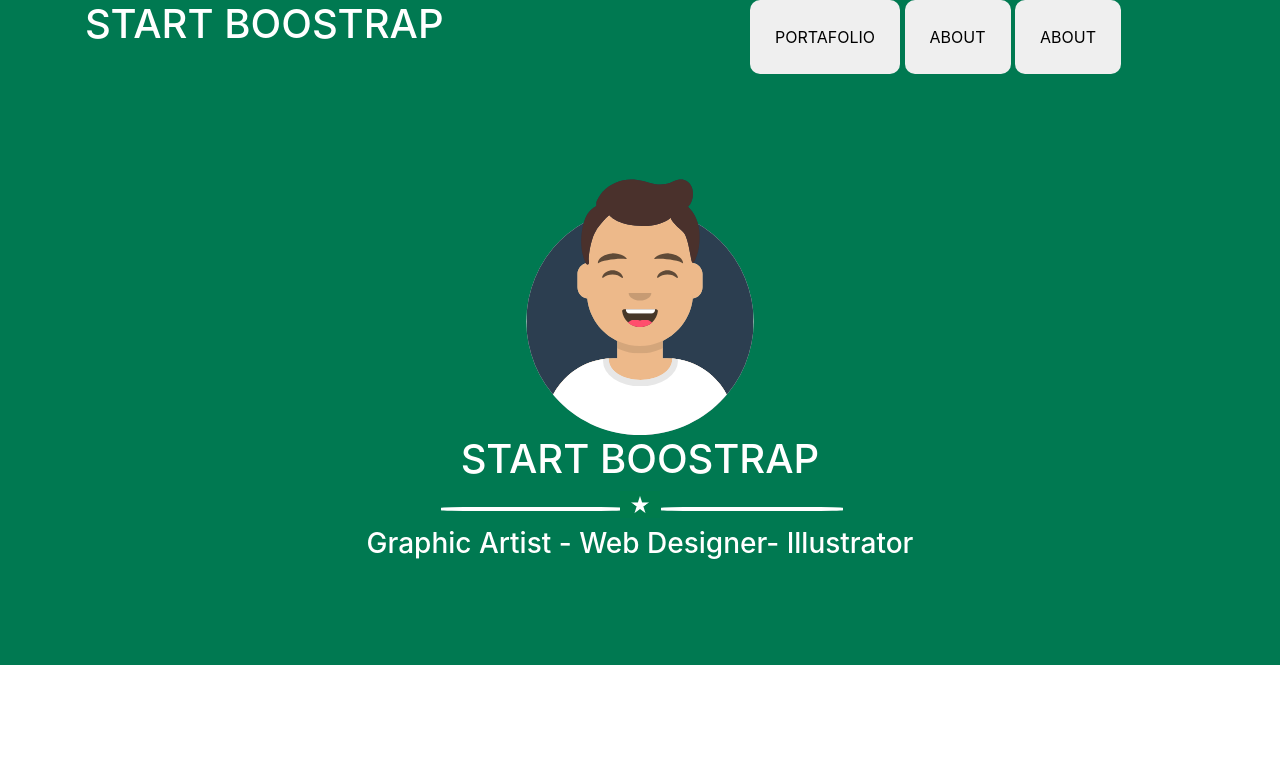
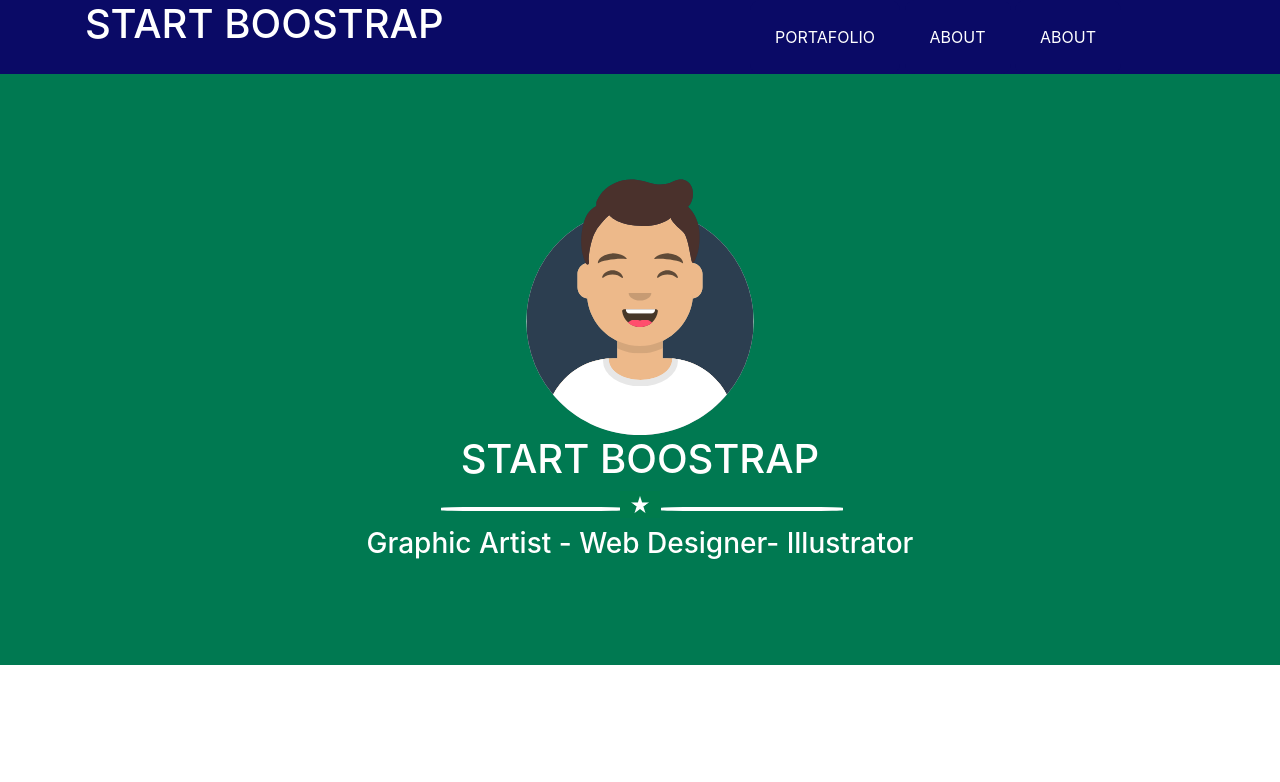
Before and after one commit to SebastianT2006/Starboost, a plain HTML site: page index.html in a window 1280 px wide. Shown: the top 782 px of the page. Drawn offline with nearby package versions, Linux system fonts and the light colour scheme.

Commit message:
Add files via upload

```diff
--- a/stylePro.css
+++ b/stylePro.css
@@ -2,8 +2,9 @@ body{
     background-color: rgb(0, 121, 81);
 
 }
-
-
+.barra {
+    background-color: rgb(10, 10, 102);
+}
     button {
   position: relative;
   padding: 25px;
@@ -12,11 +13,6 @@ body{
   overflow: hidden;
   transition: transform 0.3s ease;
 }
-
-
-
-
-
 button::after {
   content: "";
     position: absolute;
@@ -29,28 +25,23 @@ button::after {
   transition: background-color 0.6s ease;
 }
 
-
 button:hover::after {
   background-color: rgba(127, 255, 212, 0.7);
 }
-
 .titulo {
     color: white;
 }
 .titulo2 {
     color: rgb(0, 0, 0);
-
 }
 .titulo3 {
     color: white;
-
 }
 .linea {
     border: 2px solid white;
     width: 40%;
     border-radius: 20%;
     margin-left: 80%;
-
 
 }
 .linea2 {
@@ -114,8 +105,6 @@ button:hover::after {
     border: none;
 }
 .boton4 {
-
-
     width: 350px;
     height: 288px;
     margin: 10px;
@@ -144,6 +133,18 @@ button:hover::after {
     height: 288px;
     margin: 10px;
 }
+.boton7{
+background-color:rgb(10, 10, 102);
+color: white;
+}
+.boton8 {
+background-color: rgb(10, 10, 102);
+color: white;
+}
+.boton9 {
+background-color: rgb(10, 10, 102);
+color: white;
+}
 .aboutme {
     background-color: rgb(0, 121, 81);
     height: 200px;
```
